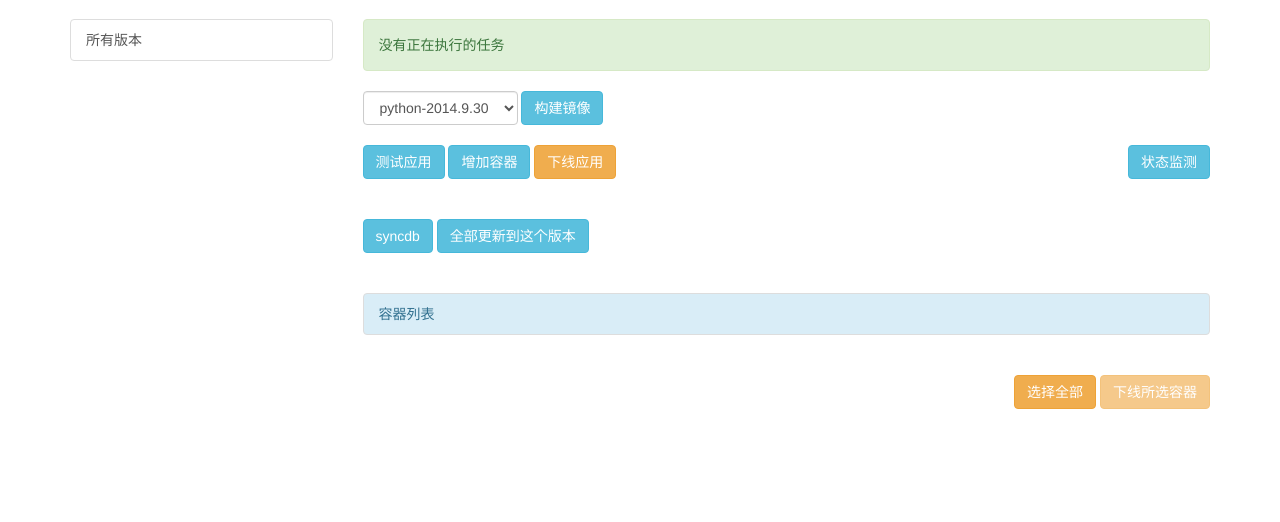
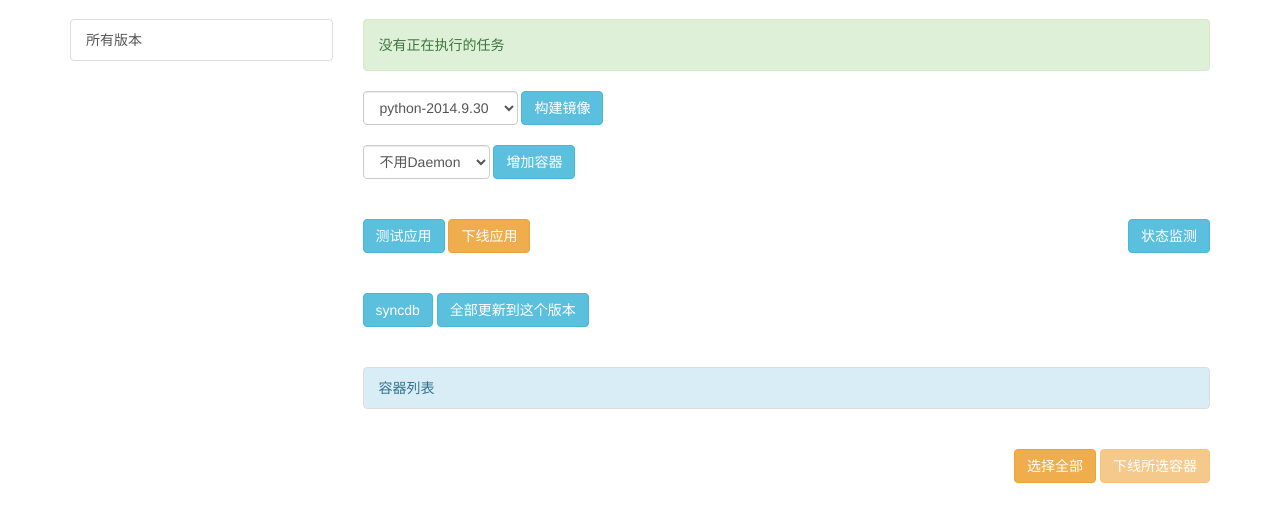
Before and after one commit to tonicmuroq/marco, a Flask app: template marco/templates/app/app.html in a window 1280 px wide. Shown: the part 51-573 px from the top of the page. Run offline with Flask 2, Linux system fonts and the light colour scheme; the template is opened without the code that fills it, so the values that code supplies are empty; parts of the project's set-up code (start-up, migrations or seed data) failed here and were passed over; some libraries are stand-ins or nearby versions.

Commit message:
use daemon

```diff
--- a/marco/dot.py
+++ b/marco/dot.py
@@ -39,12 +39,12 @@ class DotClient(object):
 
     def register(self, project_name, version, group, appyaml):
         url = '/app/%s/%s' % (project_name, version)
-        data = {'group': group, 'appyaml': appyaml, 'configyaml': configyaml}
+        data = {'group': group, 'appyaml': appyaml}
         return self.request(url, method='POST', data=data)
 
-    def add_container(self, app, host, daemon=False):
+    def add_container(self, app, host, daemon='false'):
         url = '/app/%s/%s/add' % (app.name, app.version)
-        data = {'host': host.ip, 'daemon': str(daemon).lower()}
+        data = {'host': host.ip, 'daemon': daemon}
         return self.request(url, method='POST', data=data)
 
     def build_image(self, app, host, base):
--- a/marco/models/application.py
+++ b/marco/models/application.py
@@ -152,9 +152,9 @@ class Application(Base):
         etcd.write(key, value)
 
 
-def get_config_yaml(app_name):
+def get_config_yaml(app_name, env):
     try:
-        r = etcd.get('/NBE/%s/config.yaml' % app_name)
+        r = etcd.get('/NBE/%s/resource-%s' % (app_name, env))
         config = r.value if (r and not r.dir) else '{}'
     except KeyError:
         config = '{}'
--- a/marco/static/js/app.js
+++ b/marco/static/js/app.js
@@ -2,7 +2,8 @@ $('.btn-add-container').click(function() {
   var self = $(this),
       url = self.data('url'),
       host = '5';
-  $.post(url, {host_id: host}).fail(function (e){
+  var daemon = $('#add-daemon').val();
+  $.post(url, {host_id: host, daemon: daemon}).fail(function (e){
     alert('出错了');
   }).done(function(r) {
     if (!r.r) {
--- a/marco/templates/app/app.html
+++ b/marco/templates/app/app.html
@@ -60,8 +60,18 @@
   </div>
 
   <div class="text-left app-block">
+    <form class="form-inline" role="form">
+      <div class="form-group">
+        <select id="add-daemon" class="form-control">
+          <option value="false">不用Daemon</option>
+          <option value="true">用Daemon跑</option>
+        </select>
+      </div>
+      <button type="button" class="btn btn-info btn-add-container" data-url="{{url_for('ajax.app_add_container', app_id=app.id)}}">增加容器</button>
+    </form>
+  </div>
+  <div class="text-left app-block">
     <button type="button" class="btn btn-info btn-test-app" data-url="{{url_for('ajax.app_test_app', app_id=app.id)}}">测试应用</button>
-    <button type="button" class="btn btn-info btn-add-container" data-url="{{url_for('ajax.app_add_container', app_id=app.id)}}">增加容器</button>
     <button type="button" class="btn btn-warning btn-remove-container" data-url="{{url_for('ajax.app_remove_app', app_id=app.id)}}">下线应用</button>
     <button type="button" class="btn btn-info" onclick='statsToggle(this)' style='float: right'>状态监测</button>
     <div style='clear: both'></div>
--- a/marco/views/ajax.py
+++ b/marco/views/ajax.py
@@ -85,11 +85,12 @@ def app_metric(app_id):
 @jsonify
 def app_add_container(app_id):
     host = Host.get(request.form['host_id'])
+    daemon = request.form.get('daemon', 'false')
     if not host:
         return {'r': 1, 'msg': 'no such host'}
 
     app = _get_app(app_id, validate_process=True)
-    return dot.add_container(app, host)
+    return dot.add_container(app, host, daemon)
 
 
 @bp.route('/app/<app_id>/build', methods=['POST', ])
--- a/marco/views/application.py
+++ b/marco/views/application.py
@@ -40,7 +40,7 @@ def settings(appname):
         dot.set_hook_branch(appname, branch)
 
     hook_branch = dot.get_hook_branch(appname)
-    config = get_config_yaml(appname)
+    config = get_config_yaml(appname, 'prod')
     return render_template('/app/app_settings.html',
             appname=appname, hook_branch=hook_branch, config=config)
 
@@ -50,7 +50,7 @@ def add_resource(appname):
     resource = request.form.get('resource', type=str)
     name = request.form.get('name', type=str)
     env = request.form.get('env', type=str)
-    print dot.add_resource(appname, resource, name, env)
+    dot.add_resource(appname, resource, name, env)
     return redirect(url_for('app.settings', appname=appname))
 
 
```
